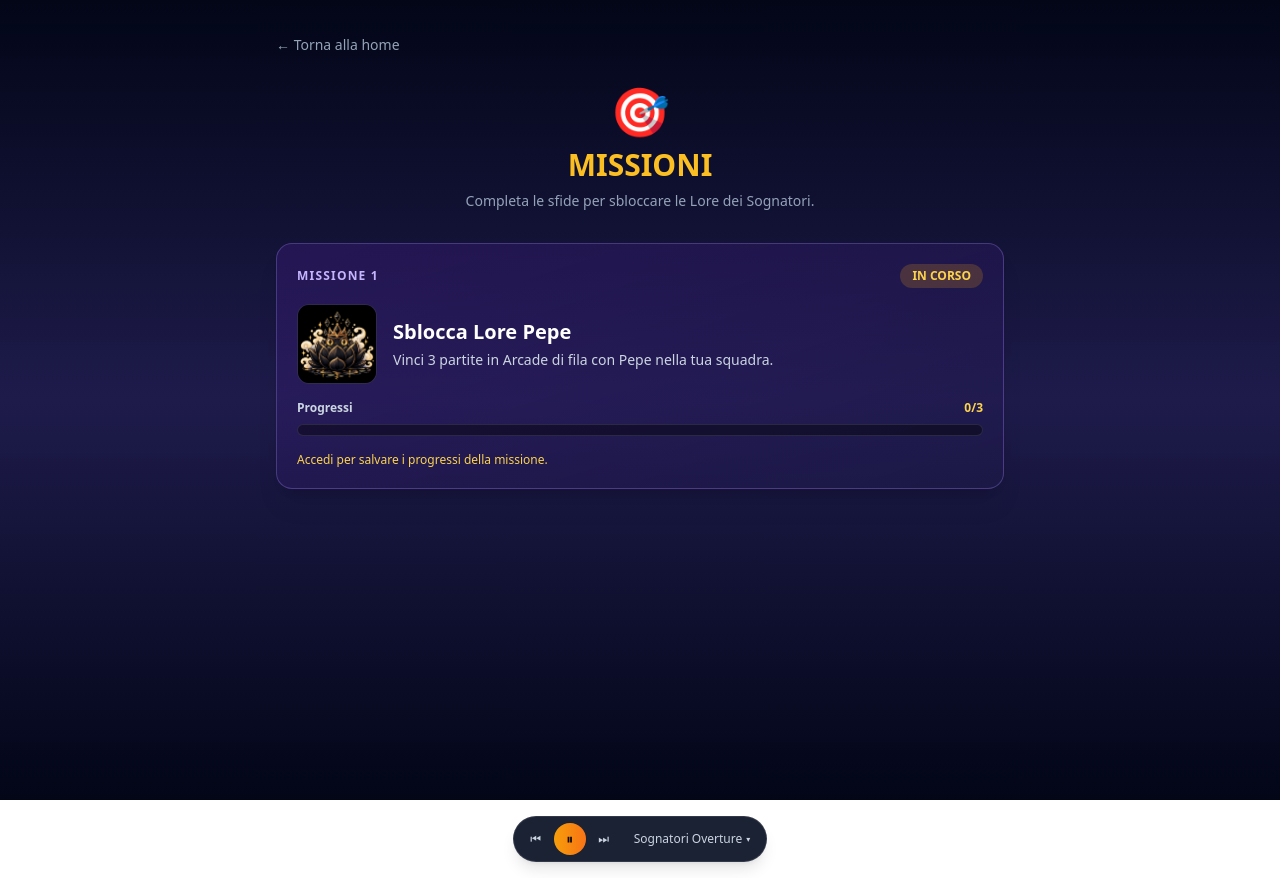
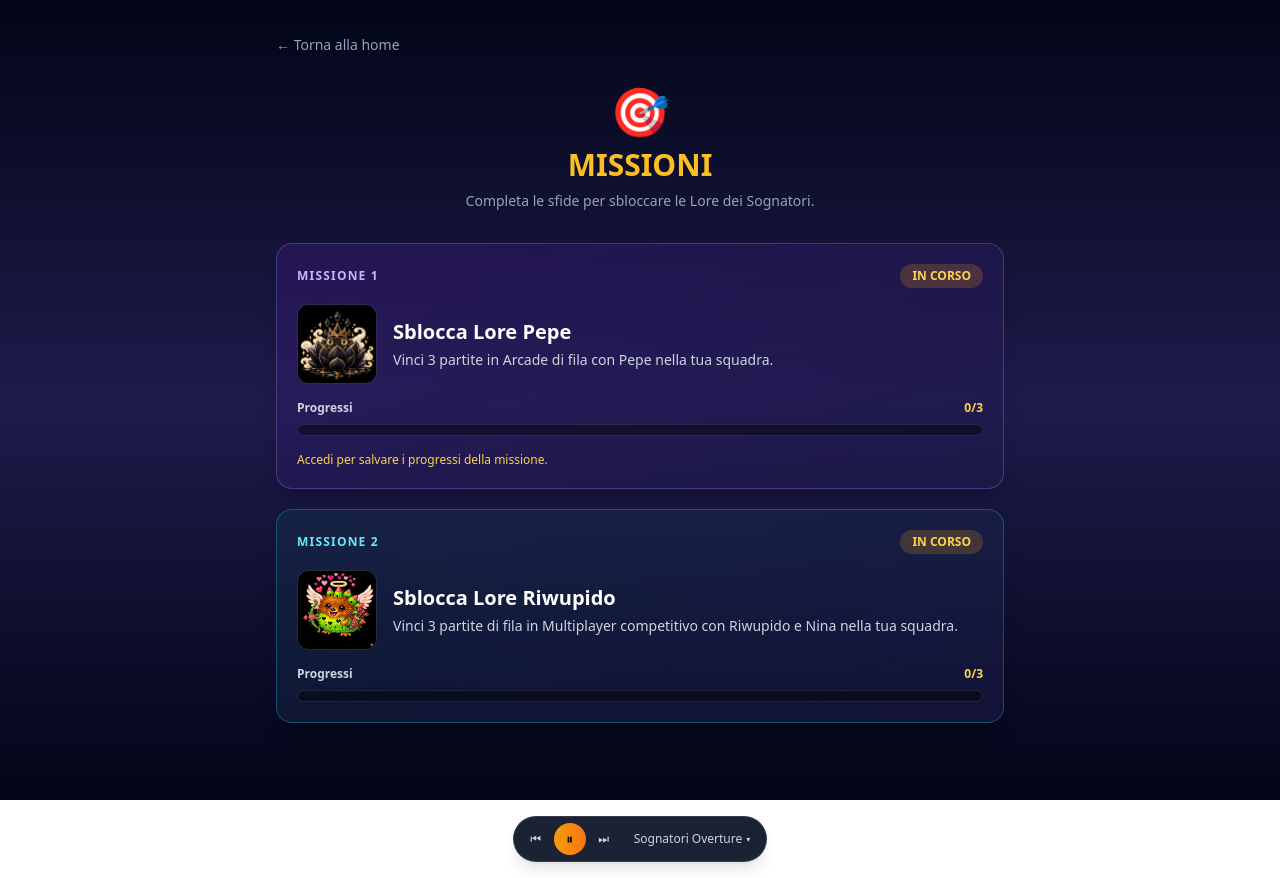
Before and after one commit to mamima9/Sognatori, a React (Vite) app: page / in a window 1280 px wide. Both pictures are taken after a click on the button "🎯 Missioni". Built offline with nearby package versions, Linux system fonts and the light colour scheme.

Commit message:
Add Riwupido lore unlock mission card

```diff
--- a/src/pages/Home.jsx
+++ b/src/pages/Home.jsx
@@ -446,6 +446,53 @@ export default function Home() {
               {user?.user_metadata?.pepe_lore_unlocked && (
                 <Link to="/lore" className="inline-flex mt-5 px-5 py-2.5 rounded-full bg-emerald-500/20 text-emerald-300 border border-emerald-400/30 font-bold text-sm hover:bg-emerald-500/30">
                   📖 {lang === "en" ? "View Pepe's Lore" : "Leggi la Lore di Pepe"}
+                </Link>
+              )}
+            </section>
+
+            <section className="rounded-2xl border border-cyan-400/30 bg-gradient-to-br from-cyan-900/25 to-indigo-950/50 p-5 shadow-xl mt-5">
+              <div className="flex items-center justify-between gap-3 mb-4">
+                <span className="text-xs font-black tracking-widest text-cyan-300 uppercase">
+                  {lang === "en" ? "MISSION 2" : "MISSIONE 2"}
+                </span>
+                <span className={`text-xs font-bold px-3 py-1 rounded-full ${user?.user_metadata?.riwupido_nina_lore_unlocked ? "bg-emerald-500/20 text-emerald-300" : "bg-amber-500/20 text-amber-300"}`}>
+                  {user?.user_metadata?.riwupido_nina_lore_unlocked
+                    ? (lang === "en" ? "COMPLETED" : "COMPLETATA")
+                    : (lang === "en" ? "IN PROGRESS" : "IN CORSO")}
+                </span>
+              </div>
+
+              <div className="flex items-center gap-4 mb-4">
+                <div className="w-20 h-20 rounded-xl bg-black/30 border border-white/10 flex items-center justify-center overflow-hidden shrink-0">
+                  <img src="/images/11. RIWUPIDO.png" alt="Riwupido" className="w-full h-full object-contain" />
+                </div>
+                <div>
+                  <h2 className="text-xl font-black text-white">
+                    {lang === "en" ? "Unlock Riwupido's Lore" : "Sblocca Lore Riwupido"}
+                  </h2>
+                  <p className="text-sm text-slate-300 mt-1">
+                    {lang === "en"
+                      ? "Win 3 Competitive Multiplayer matches in a row with both Riwupido and Nina on your team."
+                      : "Vinci 3 partite di fila in Multiplayer competitivo con Riwupido e Nina nella tua squadra."}
+                  </p>
+                </div>
+              </div>
+
+              <div className="mb-2 flex justify-between text-xs font-bold">
+                <span className="text-slate-300">{lang === "en" ? "Progress" : "Progressi"}</span>
+                <span className="text-amber-300">
+                  {user?.user_metadata?.riwupido_nina_lore_unlocked ? "3/3" : `${Math.min(3, Number(user?.user_metadata?.riwupido_nina_competitive_streak || 0))}/3`}
+                </span>
+              </div>
+              <div className="h-3 rounded-full bg-black/40 overflow-hidden border border-white/10">
+                <div
+                  className="h-full rounded-full bg-gradient-to-r from-cyan-500 to-emerald-400 transition-all duration-500"
+                  style={{ width: `${user?.user_metadata?.riwupido_nina_lore_unlocked ? 100 : Math.min(100, Number(user?.user_metadata?.riwupido_nina_competitive_streak || 0) / 3 * 100)}%` }}
+                />
+              </div>
+              {user?.user_metadata?.riwupido_nina_lore_unlocked && (
+                <Link to="/lore" className="inline-flex mt-5 px-5 py-2.5 rounded-full bg-emerald-500/20 text-emerald-300 border border-emerald-400/30 font-bold text-sm hover:bg-emerald-500/30">
+                  📖 {lang === "en" ? "View Riwupido's Lore" : "Leggi la Lore di Riwupido"}
                 </Link>
               )}
             </section>
```
